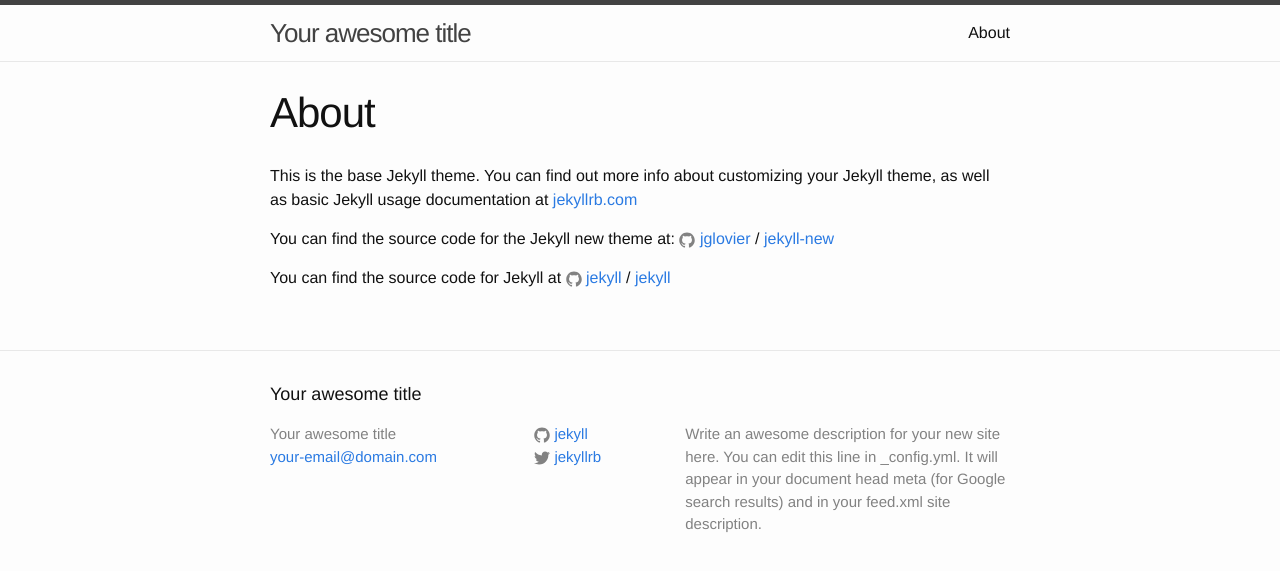
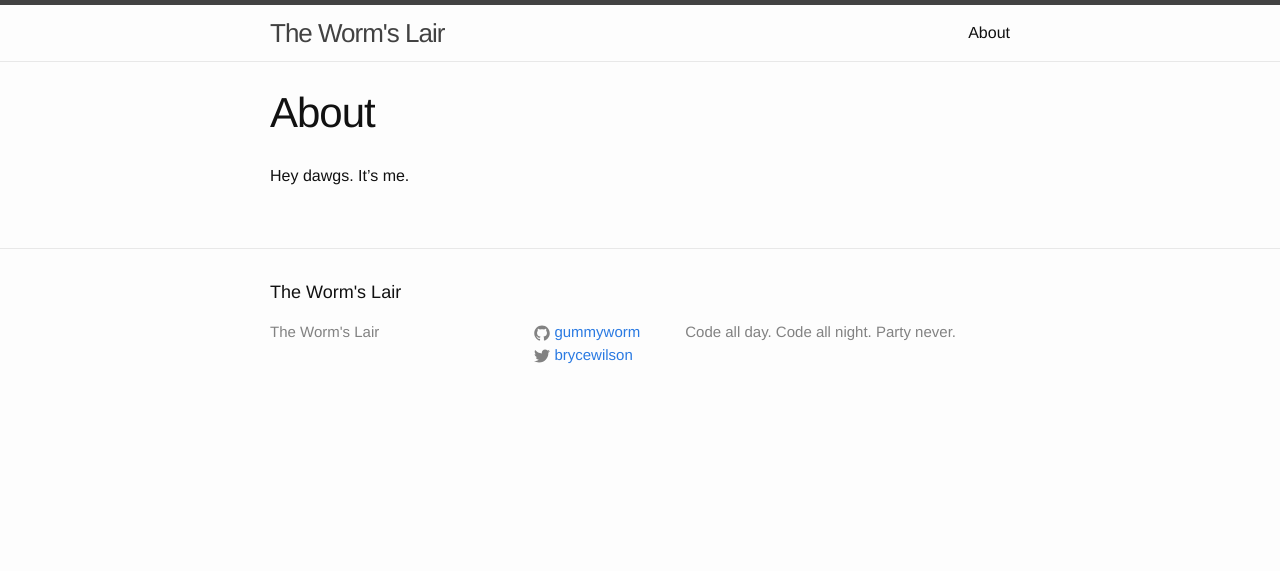
Before and after one commit to gummyworm/gummyworm.github.io, a Jekyll site: the page built from about.md, in a window 1280 px wide. Shown: the top 571 px of the page. Built offline with Jekyll 4.4.1, drawn with Linux system fonts in a browser that asks for light colours.

```diff
--- a/_config.yml
+++ b/_config.yml
@@ -6,16 +6,14 @@
 # 'jekyll serve'. If you change this file, please restart the server process.
 
 # Site settings
-title: Your awesome title
-email: your-email@domain.com
+title: The Worm's Lair
+#email: your-email@domain.com
 description: > # this means to ignore newlines until "baseurl:"
-  Write an awesome description for your new site here. You can edit this
-  line in _config.yml. It will appear in your document head meta (for
-  Google search results) and in your feed.xml site description.
+  Code all day. Code all night. Party never.
 baseurl: "" # the subpath of your site, e.g. /blog
 url: "http://yourdomain.com" # the base hostname & protocol for your site
-twitter_username: jekyllrb
-github_username:  jekyll
+twitter_username: brycewilson
+github_username:  gummyworm
 
 # Build settings
 markdown: kramdown
--- a/about.md
+++ b/about.md
@@ -4,12 +4,4 @@ title: About
 permalink: /about/
 ---
 
-This is the base Jekyll theme. You can find out more info about customizing your Jekyll theme, as well as basic Jekyll usage documentation at [jekyllrb.com](http://jekyllrb.com/)
-
-You can find the source code for the Jekyll new theme at:
-{% include icon-github.html username="jglovier" %} /
-[jekyll-new](https://github.com/jglovier/jekyll-new)
-
-You can find the source code for Jekyll at
-{% include icon-github.html username="jekyll" %} /
-[jekyll](https://github.com/jekyll/jekyll)
+Hey dawgs.  It's me.
```
Also changed, not shown: _posts/2015-11-07-welcome-to-jekyll.markdown (deleted, +0 -25 lines).
